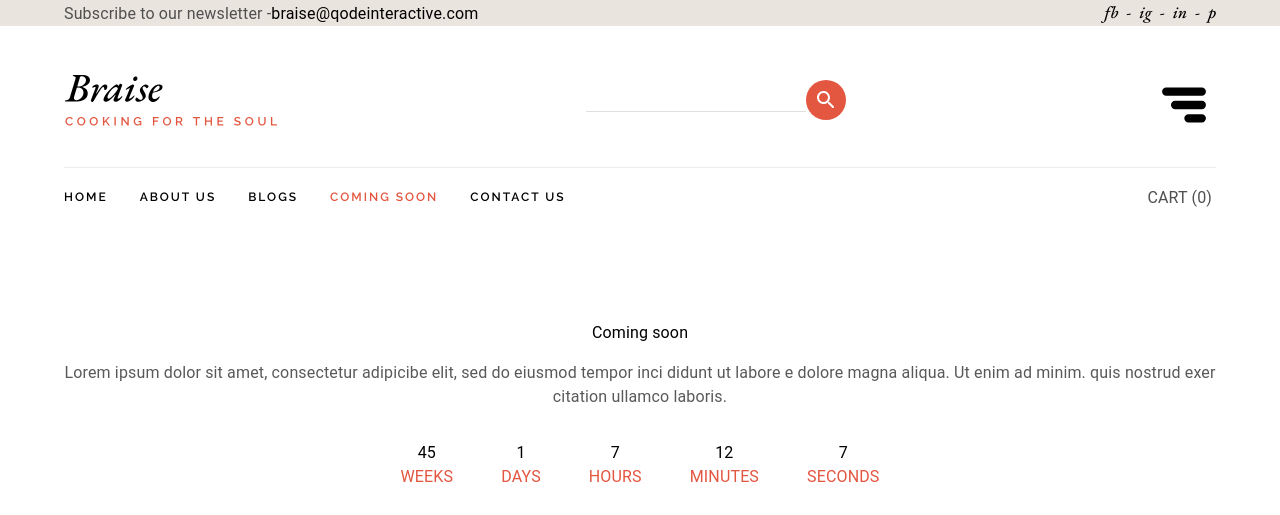
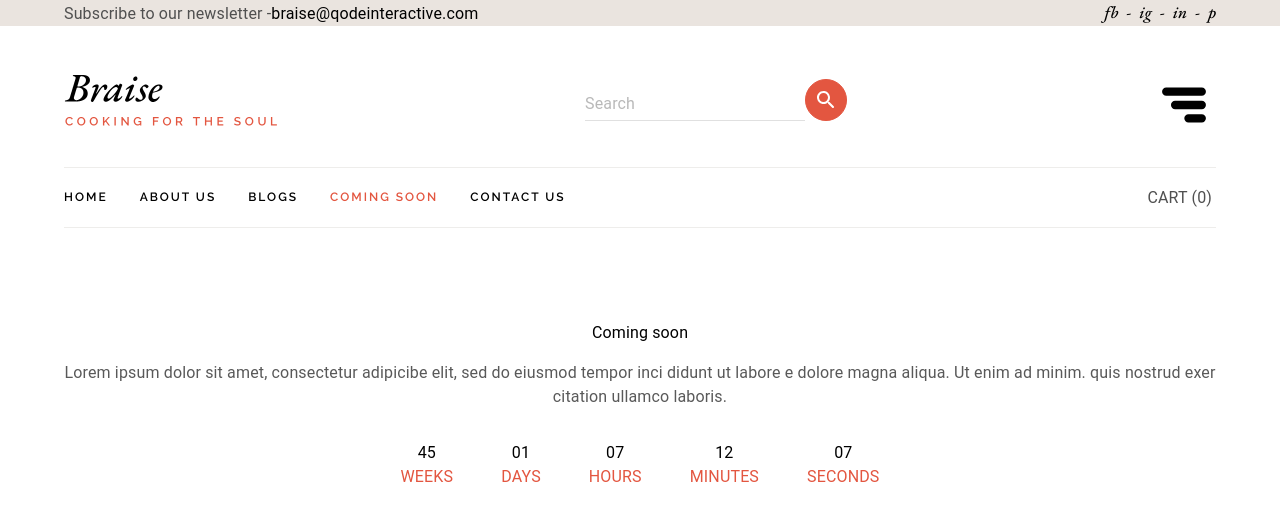
Before and after one commit to lalitjakhar/blogpage-food, a Next.js app: page /coming-soon in a window 1280 px wide. Shown: the top 515 px of the page. Built offline with nearby package versions, Linux system fonts and the light colour scheme; a web font is replaced by a local one.

Commit message:
Navbar ui

```diff
--- a/app/components/countdowntimer/CountdownTimer.js
+++ b/app/components/countdowntimer/CountdownTimer.js
@@ -18,6 +18,10 @@ const CountdownTimer = ({ targetDate }) => {
       };
     }
 
+    for (const unit in timeLeft) {
+      timeLeft[unit] = String(timeLeft[unit]).padStart(2, "0");
+    }
+
     return timeLeft;
   };
 
@@ -36,31 +40,31 @@ const CountdownTimer = ({ targetDate }) => {
       <Box className="flex space-x-4 text-center">
         <Box className="p-4 rounded">
           <Typography className={styles.HeadingCountDown}>
-            {timeLeft.weeks || "0"}
+            {timeLeft.weeks || "00"}
           </Typography>
           <Typography className={styles.ParaCountDown}>Weeks</Typography>
         </Box>
         <Box className="p-4 rounded">
           <Typography className={styles.HeadingCountDown}>
-            {timeLeft.days || "0"}
+            {timeLeft.days || "00"}
           </Typography>
           <Typography className={styles.ParaCountDown}>Days</Typography>
         </Box>
         <Box className="p-4 rounded">
           <Typography className={styles.HeadingCountDown}>
-            {timeLeft.hours || "0"}
+            {timeLeft.hours || "00"}
           </Typography>
           <Typography className={styles.ParaCountDown}>Hours</Typography>
         </Box>
         <Box className="p-4 rounded">
           <Typography className={styles.HeadingCountDown}>
-            {timeLeft.minutes || "0"}
+            {timeLeft.minutes || "00"}
           </Typography>
           <Typography className={styles.ParaCountDown}>Minutes</Typography>
         </Box>
         <Box className="p-4 rounded">
           <Typography className={styles.HeadingCountDown}>
-            {timeLeft.seconds || "0"}
+            {timeLeft.seconds || "00"}
           </Typography>
           <Typography className={styles.ParaCountDown}>Seconds</Typography>
         </Box>
--- a/app/components/navbar/CartDropdown.js
+++ b/app/components/navbar/CartDropdown.js
@@ -1,20 +1,8 @@
-import React, { useState } from "react";
-import { Badge, Menu, Typography } from "@mui/material";
+import React from "react";
+import { Typography } from "@mui/material";
 import styles from "./navbar.module.css";
 
 const CartDropdown = () => {
-  const [anchorEl, setAnchorEl] = useState(null);
-
-  const handleMouseEnter = (event) => {
-    setAnchorEl(event.currentTarget);
-  };
-
-  const handleMouseLeave = (event) => {
-    if (!event.currentTarget.contains(event.relatedTarget)) {
-      setAnchorEl(null);
-    }
-  };
-
   return (
     <>
       <Typography
@@ -32,7 +20,11 @@ const CartDropdown = () => {
       >
         Cart (0)
         <Typography
-          sx={{ padding: "16px", display: "none", top: "calc(100% + 32px)" }}
+          sx={{
+            padding: "30px",
+            display: "none",
+            top: "calc(100% + 21px)",
+          }}
           className={`${styles.TextDropdownCart} cart-hover-box absolute right-0`}
         >
           No products in the cart.
--- a/app/components/navbar/Navbar.js
+++ b/app/components/navbar/Navbar.js
@@ -93,26 +93,26 @@ const NavBar = () => {
                   </a>
                 </Link>
               </div>
-              <div className="hidden md:flex">
+              <div className="hidden md:flex items-end">
                 <TextField
                   id="standard-basic"
-                  color="error"
                   variant="standard"
                   type="search"
+                  placeholder="Search"
+                  InputProps={{
+                    disableUnderline: true,
+                  }}
                   sx={{
-                    "& .MuiInputBase-root": { color: "inherit" },
-                    "& .MuiInput-underline:before": {
-                      borderBottomColor: "#e0e0e0",
-                    },
-                    "& .MuiInput-underline:hover:not(.Mui-disabled):before": {
-                      borderBottomColor: "#b0b0b0",
-                    },
-                    "& .MuiInput-underline:after": {
-                      borderBottomColor: "#e35640",
+                    "& .MuiInputBase-root": {
+                      color: "#686868",
+                      borderBottom: "1px solid #e0e0e0",
                     },
                     "& .Mui-focused": { backgroundColor: "transparent" },
                     "& .MuiInputBase-input:focus": {
                       backgroundColor: "transparent",
+                    },
+                    "& .MuiInputBase-input::placeholder": {
+                      color: "#595959",
                     },
                   }}
                 />
@@ -121,10 +121,10 @@ const NavBar = () => {
                   sx={{
                     color: "#ffffff",
                     backgroundColor: "#e35640",
+                    border: "1px solid #e35640",
                     "&:hover": {
                       color: "#e35640",
                       backgroundColor: "transparent",
-                      border: "1px solid #e35640",
                     },
                   }}
                 >
@@ -143,7 +143,10 @@ const NavBar = () => {
             </div>
           </nav>
           <nav className="bg-transparent">
-            <div className="flex items-center h-[60px]">
+            <div
+              className="flex items-center h-[60px]"
+              style={{ borderBottom: "1px solid #eeedeb" }}
+            >
               <div
                 id="navbarScroll"
                 className={`w-full bg-white absolute top-full left-0 px-3 pb-3 md:static md:px-0 md:pb-0 md:flex-row items-center flex-0 flex-col ${
--- a/app/components/navbar/navbar.module.css
+++ b/app/components/navbar/navbar.module.css
@@ -69,9 +69,10 @@
   font-size: 15px;
   line-height: 1.6em;
   font-weight: 400;
+  text-transform: none;
   color: #595959;
   background-color: #ffffff;
-  border: 1px solid #757575;
+  border: 1px solid #eeedeb;
 }
 
 @media (max-width: 767px) {
```
